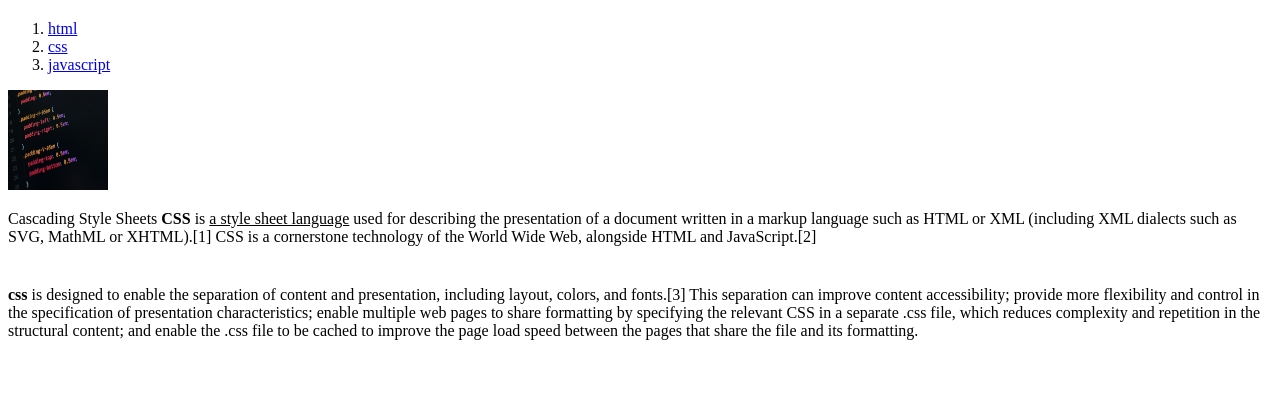
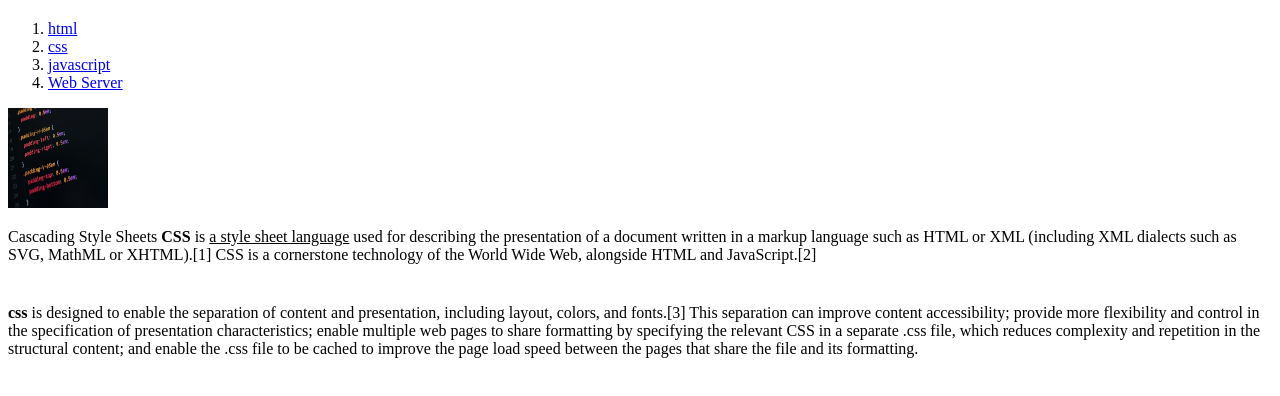
Before and after one commit to sumaneeeee/my-first-web-site, a plain HTML site: page 2.html in a window 1280 px wide. Shown: the part 60-456 px from the top of the page. Drawn offline with Linux system fonts and the light colour scheme.

Commit message:
Update 2.html

```diff
--- a/2.html
+++ b/2.html
@@ -12,6 +12,7 @@
         <li><a href="1.html">html</a></li>
         <li><a href="2.html">css</a></li>
         <li><a href="3.html">javascript</a></li>
+        <li><a href="4.html">Web Server</a></li>
 
 
     </ol>
```
